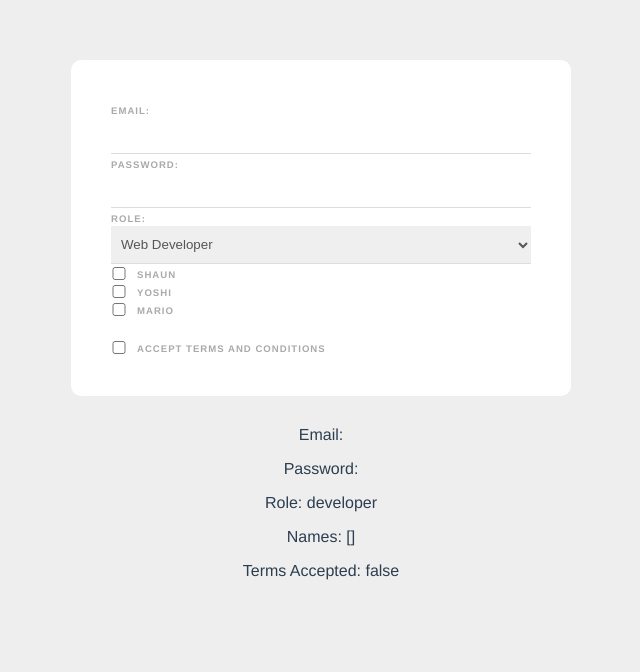
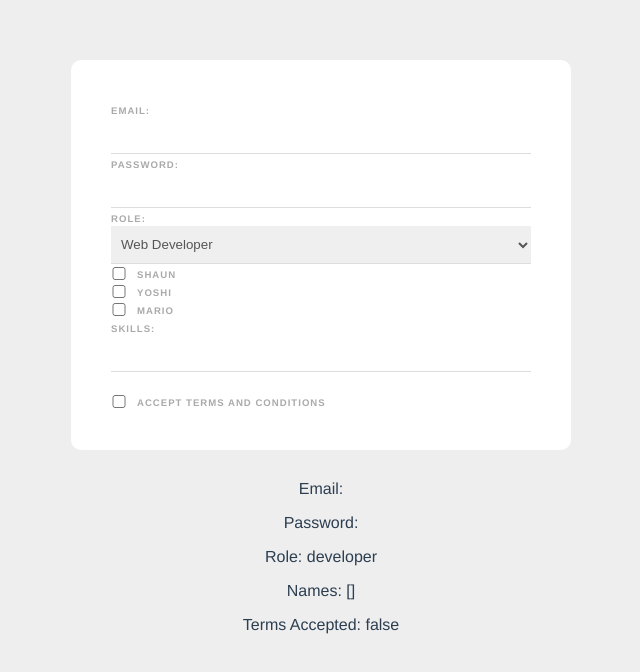
Before and after one commit to KDA-Coding/Vue_Firebase_Learning, a Vue app in the folder Ch5/web-form/: page / in a window 1280 px wide. Shown: the top 672 px of the page, without its empty margins (319-959 px from the left). Built offline with nearby package versions, Linux system fonts and the light colour scheme.

Commit message:
Using Keyboard Events and Modifiers to Create Array of Values
Adding values through input, checking to see if they're unique, adding them to an array when a specific key is pressed, and refreshing input with a function.

```diff
--- a/Ch5/web-form/src/components/SignupForm.vue
+++ b/Ch5/web-form/src/components/SignupForm.vue
@@ -25,6 +25,10 @@
           <label> Mario </label>
       </div>
 
+      <label>Skills:</label>
+      <input type="text>" v-model="tempSkill" @keyup.enter="addSkill"/>
+      <div v-for="skill in skills " :key="skill" class="pill">{{ skill }}</div>
+
       <div class="terms">
           <input type="checkbox" v-model="terms" required>
           <label> Accept Terms and Conditions </label>
@@ -42,6 +46,7 @@
 
 <script>
 export default {
+
     data() {
         return {
             email: '',
@@ -49,8 +54,28 @@ export default {
             role: 'developer',
             terms: false,
             names: [],
+            tempSkill: '',
+            skills: [],
+
         }
+    },
+
+    methods: {
+
+        addSkill(e) {
+            console.log(e.key)
+            if (e.key === 'Enter' && this.tempSkill) {
+
+                if(!this.skills.includes(this.tempSkill)) {
+                    this.skills.push(this.tempSkill);
+                }
+
+                this.tempSkill = '';
+            }
+        }
+
     }
+
 }
 </script>
 
@@ -63,6 +88,19 @@ form {
     text-align: left;
     padding: 40px;
     border-radius: 10px;
+}
+
+.pill {
+    display: inline-block;
+    margin: 20px 10px 0 0;
+    padding: 6px 12px;
+    background: #eee;
+    border-radius: 20px;
+    font-size: 12px;
+    letter-spacing: 1px;
+    font-weight: bold;
+    color: #777;
+    cursor: pointer;
 }
 
 label {
```
Also changed, not shown: Ch5/web-form/src/main.js (line endings or trailing spaces).
